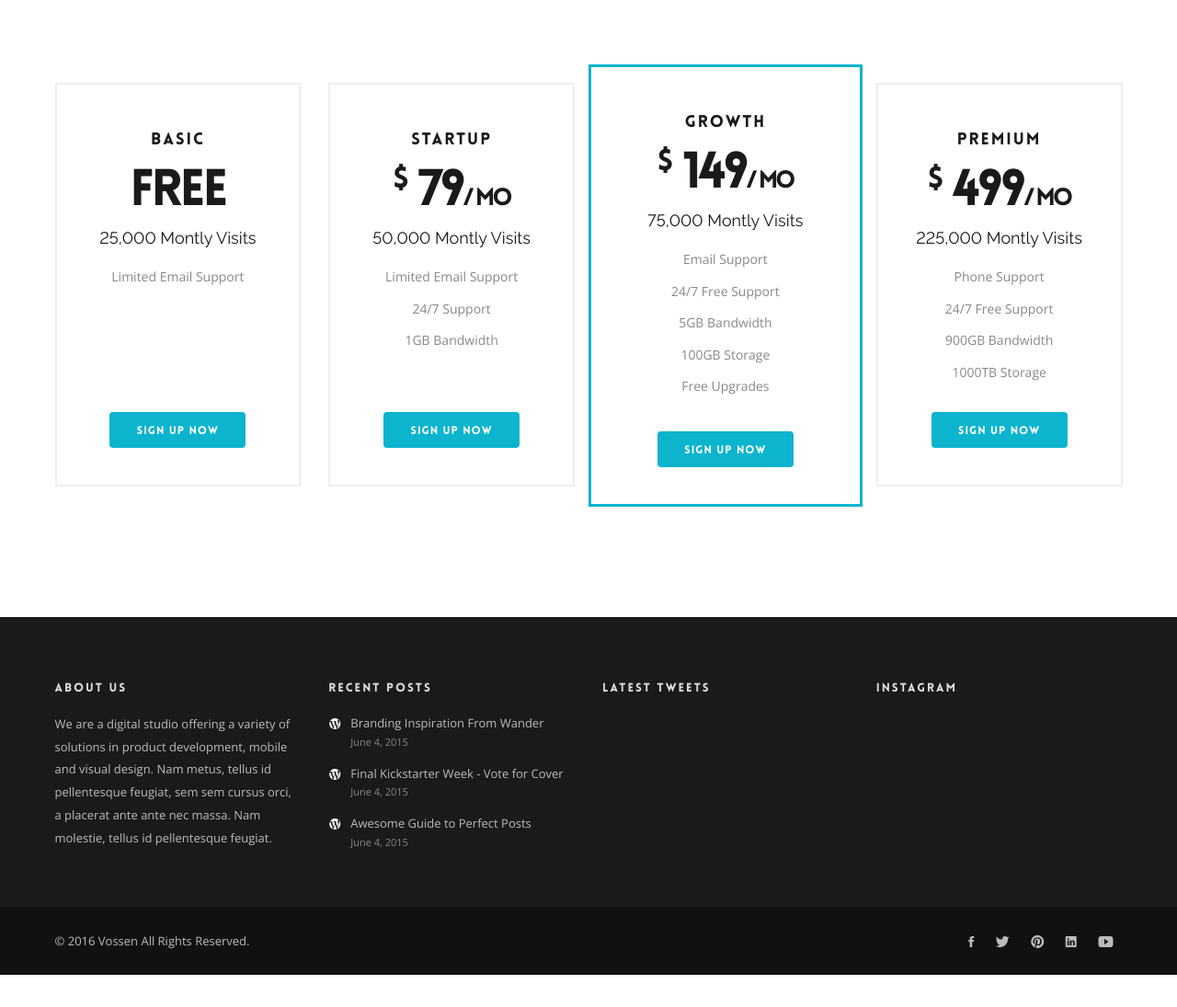
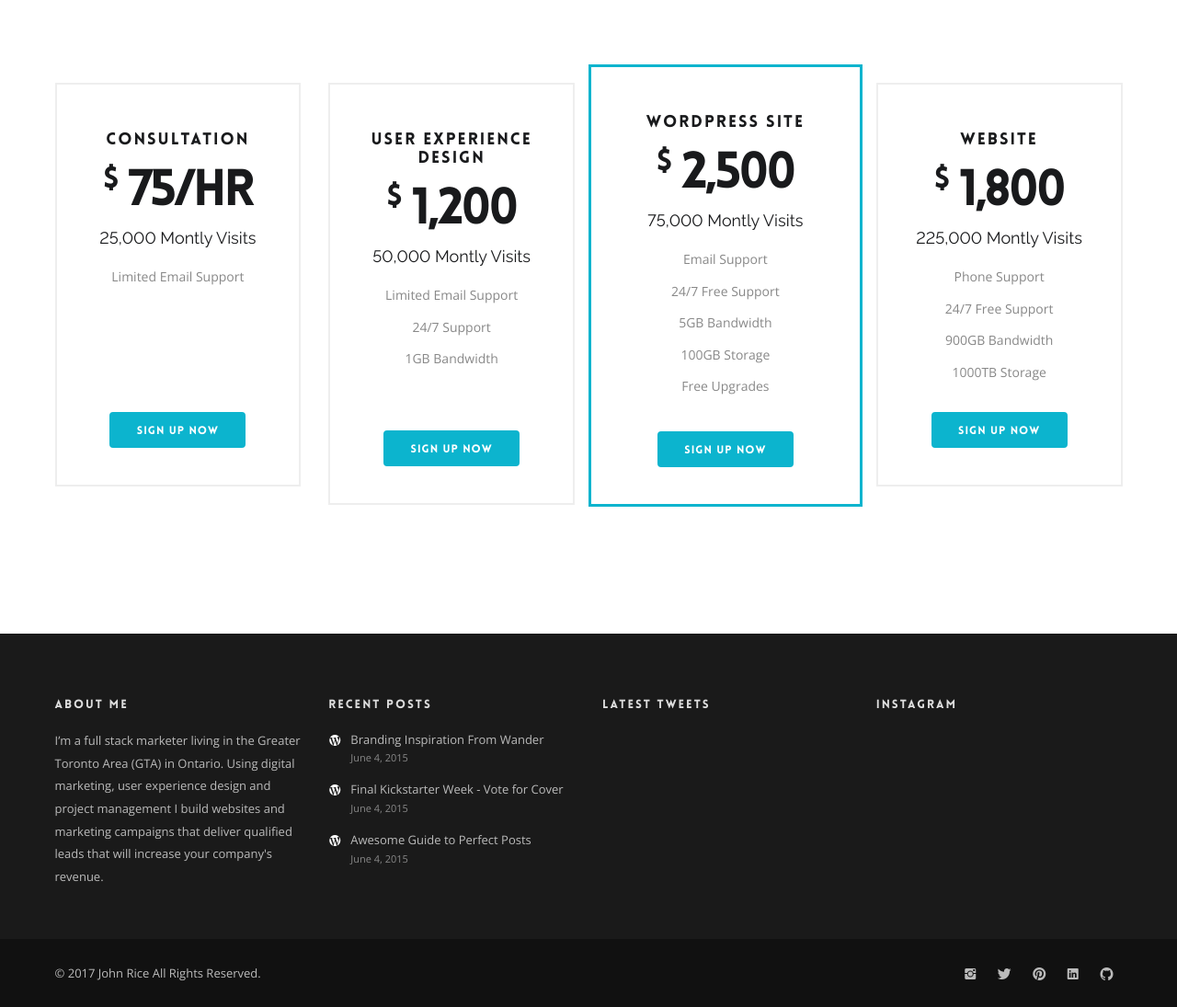
Before and after one commit to JohnARice/portfolio, a plain HTML site: page packages.html in a window 1280 px wide. Shown: the part 480-1575 px from the top of the page at 92% size. Before the commit the page ends 1540 px from the top, so only its background shows below. Drawn offline with nearby package versions, Linux system fonts and the light colour scheme; a script that the page names is missing; files whose address does not match are found by name.

```diff
--- a/js/scripts.js
+++ b/js/scripts.js
@@ -356,8 +356,8 @@
     $(function () {
         if ($('#instagram-feed').length) {
             $.fn.spectragram.accessData = {
-                accessToken: '2985464939.7329358.026dd38d94c046c3aac748818d3c50c2',
-                clientID: '7329358a04c0403c8389201ef5e4733b'
+                accessToken: '3281759829.9171607.d704668df6fb4636834e25b9b36c4e03',
+                clientID: '91716077a0b545a68120e595f09b3a71'
             };
 
             var instagramUser = document.getElementById("instagram-feed").getAttribute("data-instagram-username");
--- a/packages.html
+++ b/packages.html
@@ -80,9 +80,10 @@
 
         <div class="col-md-3 price-table">
           <div class="price-box">
-            <h4>Basic</h4>
+            <h4>Consultation</h4>
             <h2 class="price-price">
-                                <span>FREE</span>
+                                <sup>$</sup>
+                                <span>75/hr</span>
                             </h2>
             <div class="price-features">
               <h5>25,000 Montly Visits</h5>
@@ -94,10 +95,10 @@
 
         <div class="col-md-3 price-table">
           <div class="price-box">
-            <h4>Startup</h4>
+            <h4>User Experience Design</h4>
             <h2 class="price-price">
                                 <sup>$</sup>
-                                <span>79<span>/ mo</span></span>
+                                <span>1,200<span></span></span>
                             </h2>
             <div class="price-features">
               <h5>50,000 Montly Visits</h5>
@@ -111,10 +112,10 @@
 
         <div class="col-md-3 price-table-featured">
           <div class="price-box">
-            <h4>Growth</h4>
+            <h4>WordPress Site</h4>
             <h2 class="price-price">
                                 <sup>$</sup>
-                                <span>149<span>/ mo</span></span>
+                                <span>2,500<span></span></span>
                             </h2>
             <div class="price-features">
               <h5>75,000 Montly Visits</h5>
@@ -130,10 +131,10 @@
 
         <div class="col-md-3 price-table">
           <div class="price-box">
-            <h4>Premium</h4>
+            <h4>Website</h4>
             <h2 class="price-price">
                                 <sup>$</sup>
-                                <span>499<span>/ mo</span></span>
+                                <span>1,800<span></span></span>
                             </h2>
             <div class="price-features">
               <h5>225,000 Montly Visits</h5>
@@ -150,7 +151,6 @@
     </div>
   </section>
   <!-- End Price List -->
-
   <!-- Footer One -->
   <footer id="footer-1">
 
@@ -159,9 +159,9 @@
         <div class="row">
 
           <div class="col-md-3">
-            <h4 class="subheading">About Us</h4>
-            <p>We are a digital studio offering a variety of solutions in product development, mobile and visual design. Nam metus, tellus id pellentesque feugiat, sem sem cursus orci, a placerat ante ante nec massa. Nam molestie, tellus id pellentesque
-              feugiat.</p>
+            <h4 class="subheading">About Me</h4>
+            <p>I’m a full stack marketer living in the Greater Toronto Area (GTA) in Ontario. Using digital marketing, user experience design and project management I build websites and marketing campaigns that deliver qualified leads that will increase your company's revenue.
+              </p>
           </div>
 
           <div class="col-md-3">
@@ -175,12 +175,12 @@
 
           <div class="col-md-3">
             <h4 class="subheading">Latest Tweets</h4>
-            <div id="twitter-feed" data-twitter-widget-id="455427632419442688"></div>
+            <div id="twitter-feed" data-twitter-widget-id="427189649644085248"></div>
           </div>
 
           <div class="col-md-3">
             <h4 class="subheading">Instagram</h4>
-            <div id="instagram-feed" data-instagram-username="vossen_inc">
+            <div id="instagram-feed" data-instagram-username="jrice16">
               <ul></ul>
             </div>
           </div>
@@ -194,15 +194,15 @@
         <div class="row">
 
           <div class="col-md-6 col-sm-12">
-            <p>© 2016 <a href="index.html" class="logo">Vossen</a> All Rights Reserved. </p>
+            <p>© 2017 <a href="index.html" class="logo">John Rice</a> All Rights Reserved. </p>
           </div>
           <div class="col-md-6 col-sm-12">
             <ul class="social-icons">
-              <li><a href="#"><i class="icon ion-social-facebook"></i></a></li>
-              <li><a href="#"><i class="icon ion-social-twitter"></i></a></li>
-              <li><a href="#"><i class="icon ion-social-pinterest"></i></a></li>
-              <li><a href="#"><i class="icon ion-social-linkedin"></i></a></li>
-              <li><a href="#"><i class="icon ion-social-youtube"></i></a></li>
+              <li><a href="https://www.instagram.com/jrice16/" target="_blank" onclick="_gaq.push(['_trackEvent', 'Social Media Icon', 'Click', 'Instagram',, false]);"><i class="icon ion-social-instagram"></i></a></li>
+              <li><a href="https://twitter.com/JohnAndrewRice" target="_blank" onclick="_gaq.push(['_trackEvent', 'Social Media Icon', 'Click', 'Twitter',, false]);"><i class="icon ion-social-twitter"></i></a></li>
+              <li><a href="https://www.pinterest.com/jrice_pinterest/" target="_blank" onclick="_gaq.push(['_trackEvent', 'Social Media Icon', 'Click', 'Pinterest',, false]);" ><i class="icon ion-social-pinterest"></i></a></li>
+              <li><a href="https://ca.linkedin.com/in/johnarice" target="_blank" onclick="_gaq.push(['_trackEvent', 'Social Media Icon', 'Click', 'LinkedIn',, false]);"><i class="icon ion-social-linkedin"></i></a></li>
+              <li><a href="https://github.com/JohnARice" target="_blank"  onclick="_gaq.push(['_trackEvent', 'Social Media Icon', 'Click', 'GitHub',, false]);"><i class="icon ion-social-github"></i></a></li>
             </ul>
           </div>
         </div>
```
Also changed, not shown: blog.html (+1 -0 lines), index.html (+10 -10 lines), pages-404.html (+11 -13 lines), portfolio-project-carousel.html (+11 -12 lines).
